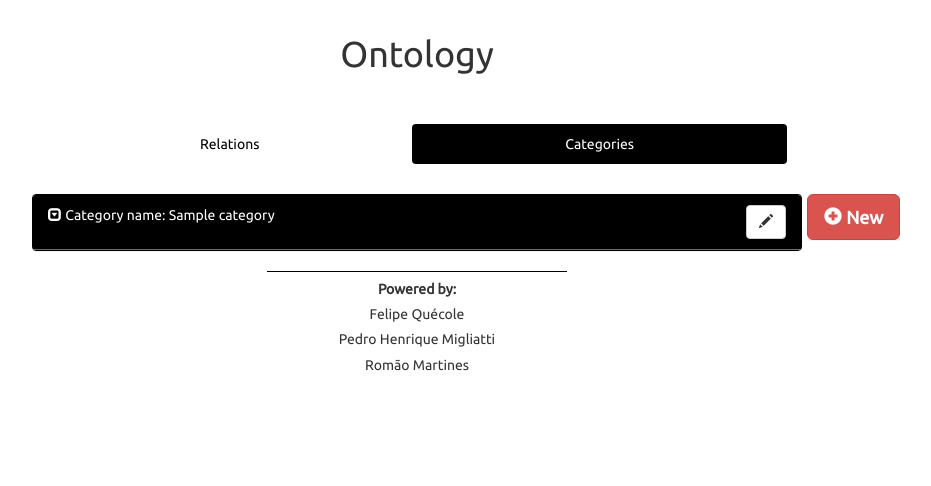
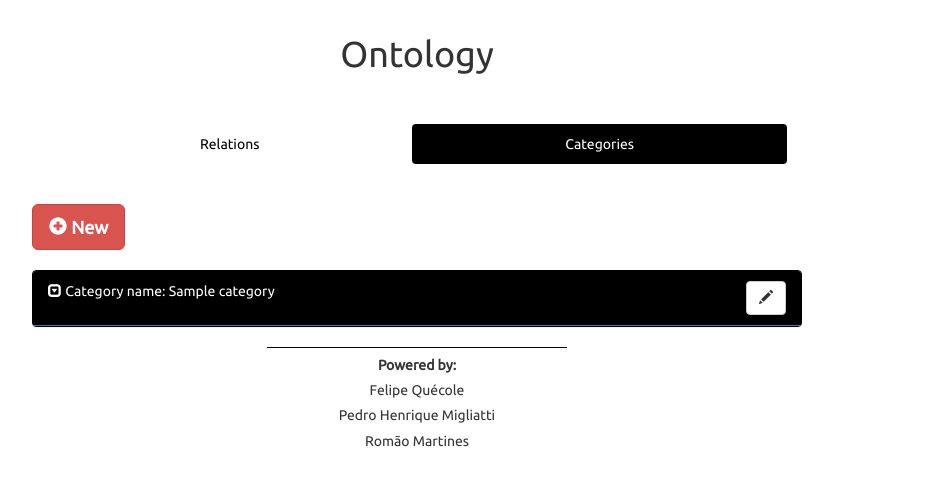
Before and after one commit to felipequecole/Onto_Mapping, a Django app: template Onto_Manipulation/templates/Onto_Manipulation/home_cat.html in a window 1280 px wide. Shown: the part 51-537 px from the top of the page, without its empty margins (223-1154 px from the left). Run offline with Django 3.2, Linux system fonts and the light colour scheme; the template is opened without the code that fills it: most values are stand-ins (such as "Sample title", 1, 10 or a date in 2020); parts of the project's set-up code (start-up, migrations or seed data) failed here and were passed over; some libraries are stand-ins or nearby versions.

Commit message:
Ajustado erro no layout do edit cat

```diff
--- a/Onto_Manipulation/templates/Onto_Manipulation/home_cat.html
+++ b/Onto_Manipulation/templates/Onto_Manipulation/home_cat.html
@@ -4,15 +4,12 @@
 {% block category %}class="active"{% endblock %}
 
 {% block edit_content %}
-    <div class="container-fluid">
-   <a href="/edit_cat/new" class="btn btn-default btn-lg btn-danger btn-floating"  role="button">
-        <span class="glyphicon glyphicon-plus-sign" aria-hidden="true"></span> <strong>New</strong>
-    </a>
-    </div>
+        <a href="/edit_cat/new" class="btn btn-default btn-lg btn-danger"  role="button">
+            <span class="glyphicon glyphicon-plus-sign" aria-hidden="true"></span> <strong>New</strong>
+        </a>
 
     <br>
     <br>
-<div class="panel-gambi">
     {% for category in Ontology.Categories.Category %}
         <div class="panel panel-primary">
         <a class="expand_link" href="#content{{ category.categoryName }}" data-toggle="collapse">
@@ -39,7 +36,5 @@
 
     {% endfor %}
 
-</div>
-
 
 {% endblock %}
--- a/Onto_Manipulation/templates/Onto_Manipulation/home_rel.html
+++ b/Onto_Manipulation/templates/Onto_Manipulation/home_rel.html
@@ -3,8 +3,10 @@
 {% block relation %}class="active"{% endblock %}
 
 {% block edit_content %}
-    <a href="/edit_rel/new" class="btn btn-default" role="button"><strong>New Relation</strong>
-    </a>
+
+        <a href="/edit_rel/new" class="btn btn-default btn-lg btn-danger"  role="button">
+            <span class="glyphicon glyphicon-plus-sign" aria-hidden="true"></span> <strong>New</strong>
+        </a>
     <br>
     <br>
 
```
